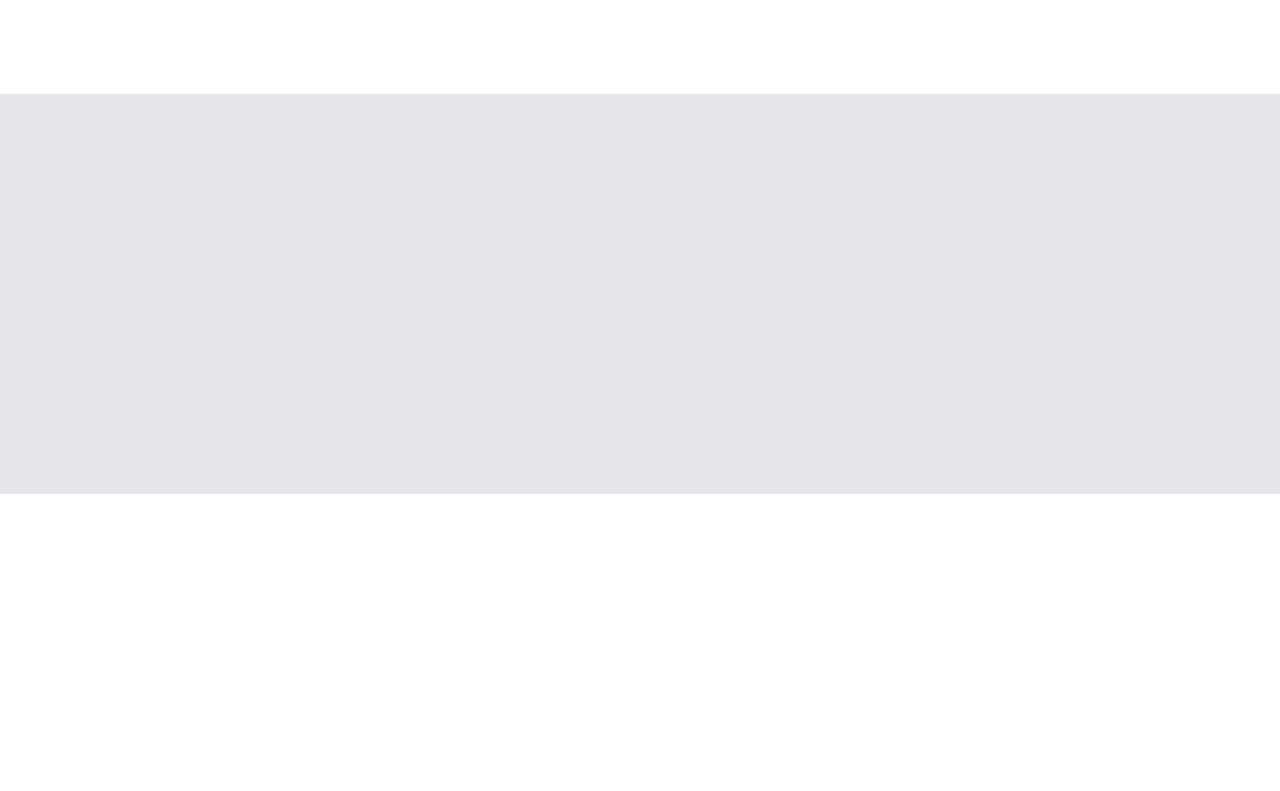
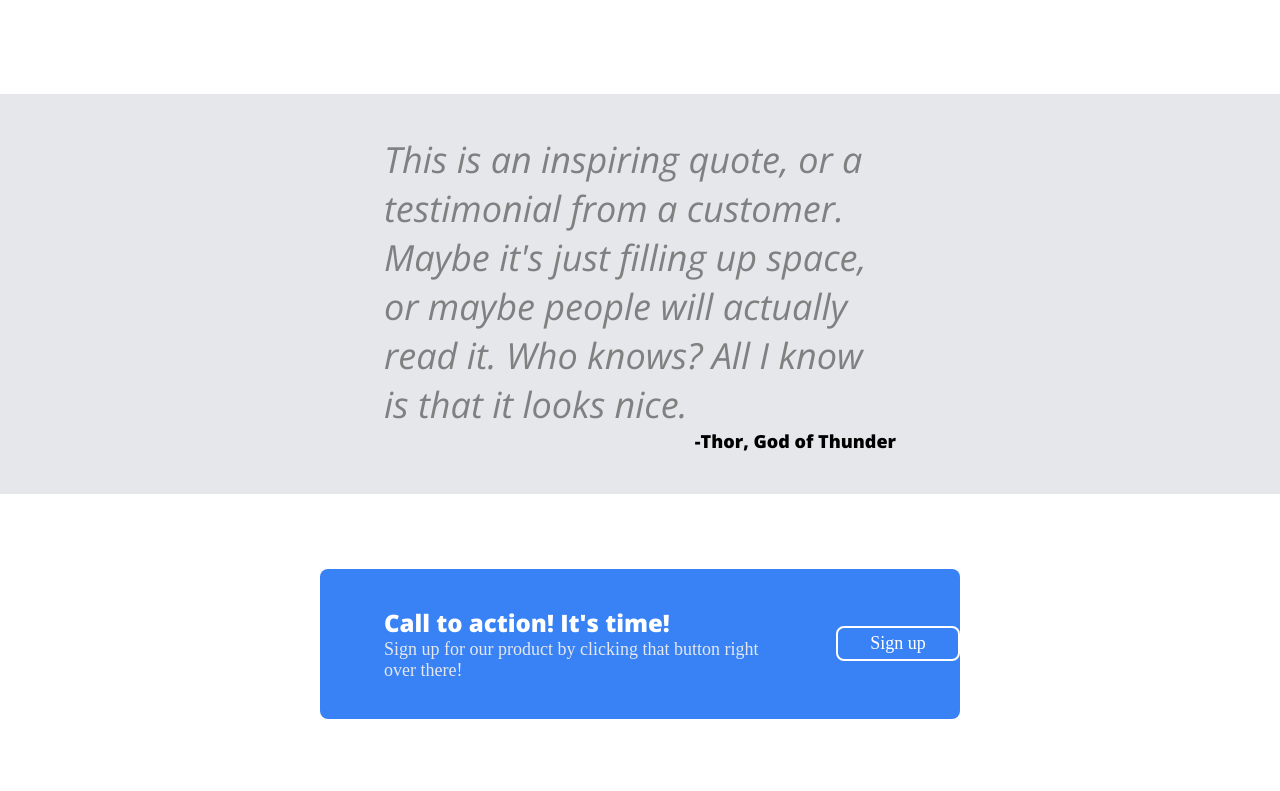
Before and after one commit to 6ri4n/TOP-landing-page, a plain HTML site: page index.html in a window 1280 px wide. Shown: the part 780-1571 px from the top of the page. Drawn offline with nearby package versions, Linux system fonts and the light colour scheme.

Commit message:
content3 and content4

```diff
--- a/content1.css
+++ b/content1.css
@@ -30,11 +30,12 @@ h1 {
 
 .signup-button {
     font-weight: bold;
+    font-size: 18px;
     color: white;
     background-color: #3882F6;
     border-radius: 8px;
     padding: 5px 10px;
-    width: 75px;
+    width: 100px;
     display: flex;
     justify-content: center;
     margin: 2% 0;
--- a/content3.css
+++ b/content3.css
@@ -1,4 +1,23 @@
 .content3 {
+    display: flex;
+    flex-direction: column;
     height: 400px;
     background-color: #E5E7EB;
+    padding: 0 30%;
+    justify-content: center;
+    align-items: center;
 }
+
+.quote1 {
+    font-size: 36px;
+    font-weight: light;
+    font-style: italic;
+    font-family: 'Open Sans', sans-serif;
+    color: gray;
+}
+
+.quote2 {
+    font-size: 18px;
+    font-family: 'Open Sans', sans-serif;
+    align-self: flex-end;
+}
--- a/content4.css
+++ b/content4.css
@@ -1,4 +1,49 @@
 .content4 {
-    height: 400px;
+    display: flex;
+    justify-content: center;
+    align-items: center;
+    height: 300px;
     background-color: white;
 }
+
+.action {
+    width: 50%;
+    height: 150px;
+    background-color: #3882F6;
+    border-radius: 8px;
+    display: flex;
+}
+
+.action1 {
+    padding: 2% 10%;
+    align-self: center;
+}
+
+.action-title {
+    font-size: 24px;
+    color: white;
+    font-family: 'Open Sans', sans-serif;
+}
+
+.action-desc {
+    font-size: 18px;
+    color: #E5E7EB;
+}
+
+.action2 {
+    display: flex;
+    flex: 1;
+    justify-content: center;
+}
+
+.action-signup {
+    display: flex;
+    color: white;
+    font-size: 18px;
+    border: 2px solid white;
+    border-radius: 8px;
+    padding: 5px 10px;
+    width: 100px;
+    align-self: center;
+    justify-content: center;
+}
--- a/index.html
+++ b/index.html
@@ -68,9 +68,25 @@
     </section>
 
     <section class="content3">
+        <div class="quote1">
+            This is an inspiring quote, or a testimonial from a customer. Maybe it's just filling up space, or maybe
+            people will actually read it. Who knows? All I know is that it looks nice.
+        </div>
+        <div class="quote2">-Thor, God of Thunder</div>
     </section>
 
     <section class="content4">
+        <div class="action">
+            <div class="action1">
+                <div class="action-title">Call to action! It's time!</div>
+
+                <div class="action-desc">Sign up for our product by clicking that button right over there!</div>
+            </div>
+
+            <div class="action2">
+                <div class="action-signup">Sign up</div>
+            </div>
+        </div>
     </section>
 
     <footer>Copyright &#169; The Odin Project 2021</footer>
```
